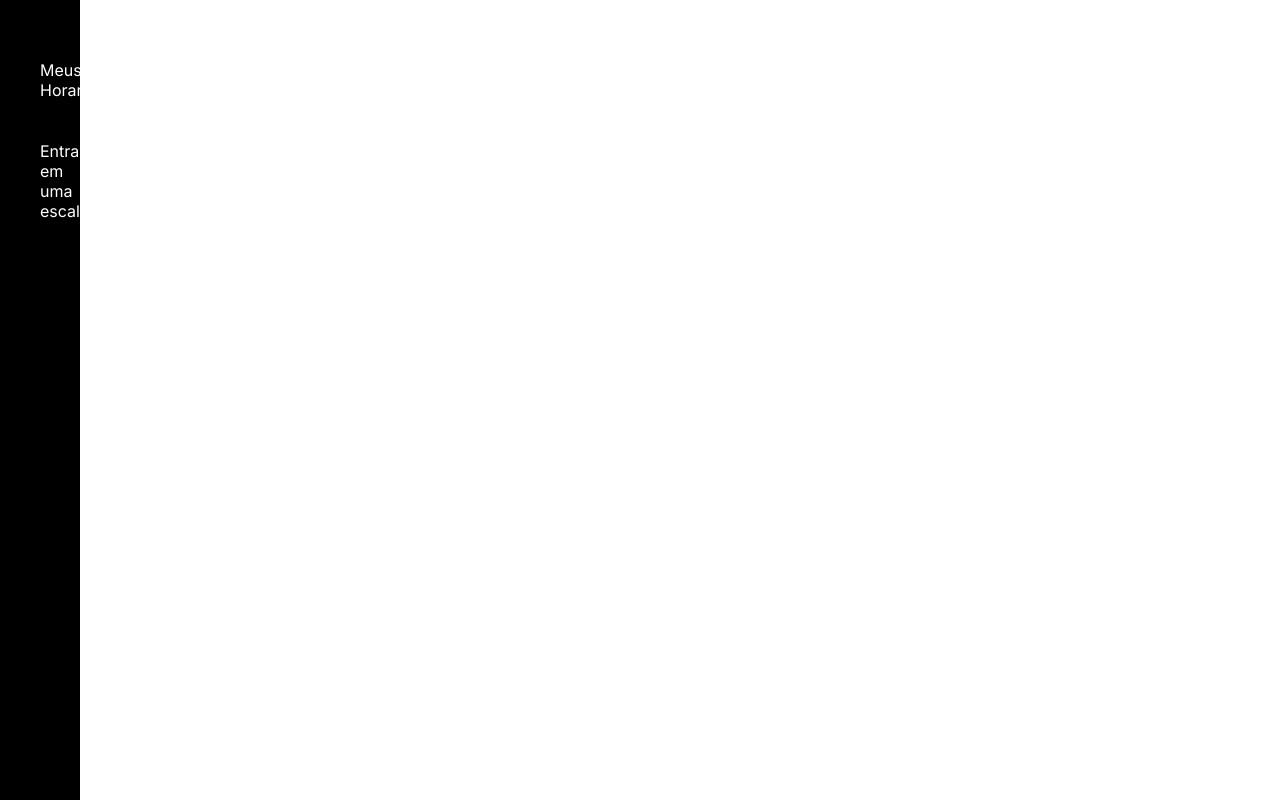
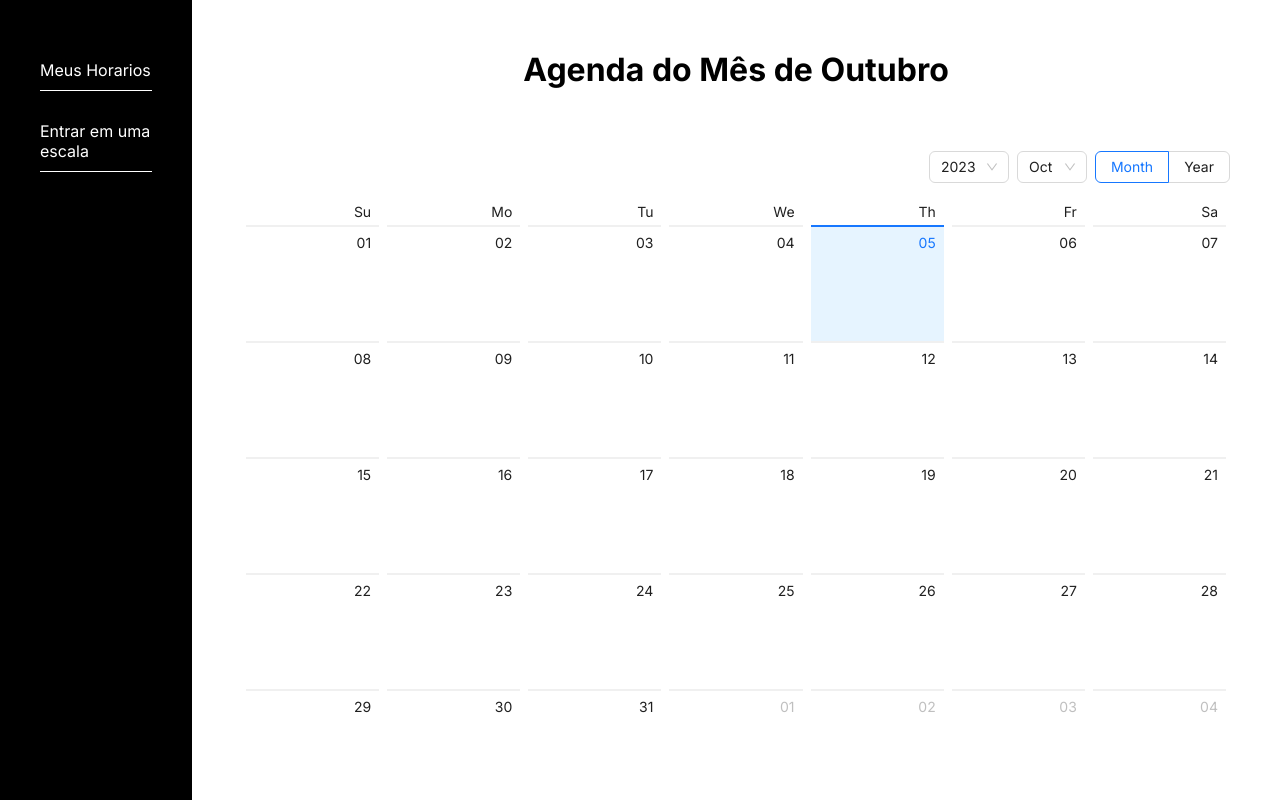
Before and after one commit to Fgarm/hackaton-unimed-2023, a React (Vite) app in the folder FRONTEND/: page / in a window 1280 px wide. Built offline with nearby package versions, Linux system fonts and the light colour scheme.

Commit message:
:sparkles: save

```diff
--- /dev/null
+++ b/FRONTEND/src/components/SideBar/index.jsx
@@ -0,0 +1,14 @@
+import "./style.css";
+
+import React from "react";
+
+export default function SideBar() {
+    return (
+        <div className="side-bar">
+            <div className="options">
+                <a>Meus Horarios</a>
+                <a>Entrar em uma escala</a>
+            </div>
+        </div>
+    );
+}
--- /dev/null
+++ b/FRONTEND/src/components/SideBar/style.css
@@ -0,0 +1,5 @@
+.side-bar {
+    width: 15%;
+    height: 100vh;
+    background-color: black;
+}
--- a/FRONTEND/src/pages/Home/Home.jsx
+++ b/FRONTEND/src/pages/Home/Home.jsx
@@ -1,16 +1,55 @@
 import { useNavigate } from "react-router-dom";
 
+import { Calendar } from "antd";
+import { useEffect, useState } from "react";
 import "./styles.css";
+import SideBar from "../../components/SideBar";
 
 export default function Home() {
     const navigate = useNavigate();
+    const [mes, setMes] = useState("Outubro");
+    const numeroMes = {
+        1: "Janeiro",
+        2: "Fevereiro",
+        3: "Março",
+        4: "Abril",
+        5: "Maio",
+        6: "Junho",
+        7: "Julho",
+        8: "Agosto",
+        9: "Setembro",
+        10: "Outubro",
+        11: "Novembro",
+        12: "Dezembro",
+    };
+    const onPanelChange = (value) => {
+        setMes(numeroMes[value.$M]);
+    };
 
+    useEffect(() => {}, []);
     return (
         <div className="home">
-            <div className="side-bar">
-                <div className="options">
-                    <a>Meus Horarios</a>
-                    <a>Entrar em uma escala</a>
+            <SideBar />
+            <div className="calendar">
+                <h1>Agenda do Mês de {mes}</h1>
+                <Calendar onPanelChange={onPanelChange} />
+
+                <div className="horarios">
+                    <h2>8 de Setembro</h2>
+                    <div className="horarios-dia">
+                        <div className="hora">
+                            <p>07:00 as 13:00</p>
+                            <button>Avisar Ausencia</button>
+                        </div>
+                        <div className="hora">
+                            <p>07:00 as 13:00</p>
+                            <button>Avisar Ausencia</button>
+                        </div>
+                        <div className="hora">
+                            <p>07:00 as 13:00</p>
+                            <button>Avisar Ausencia</button>
+                        </div>
+                    </div>
                 </div>
             </div>
         </div>
--- a/FRONTEND/src/pages/Home/styles.css
+++ b/FRONTEND/src/pages/Home/styles.css
@@ -1,17 +1,14 @@
 .home {
     display: flex;
     flex-direction: row;
+    justify-content: space-between;
 }
 
 .options {
-    width: 15%;
-    height: 100vh;
     padding: 40px 40px;
 
     display: flex;
     flex-direction: column;
-
-    background-color: black;
 }
 
 .options a {
@@ -20,5 +17,55 @@
     padding: 10px 0px;
     cursor: pointer;
     border-bottom: 1px solid;
+}
 
+.calendar {
+    width: 85%;
+    height: 100vh;
+    overflow-y: auto;
+    padding: 50px;
+    display: flex;
+    gap: 50px;
+    flex-direction: column;
 }
+
+.calendar h1 {
+    text-align: center;
+}
+.horarios {
+    color: #0d0d0d;
+    box-shadow: 2px 2px 10px rgba(0, 0, 0, 0.178);
+}
+
+.horarios-dia {
+    display: flex;
+    flex-direction: column;
+    padding: 20px 40px;
+    gap: 15px;
+}
+
+.hora {
+    display: flex;
+    width: 300px;
+    justify-content: space-around;
+}
+
+.hora p {
+    padding: 10px;
+    background-color: white;
+    border-radius: 3px;
+    box-shadow: 2px 2px 10px rgba(0, 0, 0, 0.212);
+}
+
+.hora button {
+    background-color: #ff4a4a;
+    padding: 10px;
+    border: none;
+    color: white;
+    cursor: pointer;
+    border-radius: 3px;
+}
+.horarios h2 {
+    text-align: center;
+    padding: 20px 0px;
+}
```
